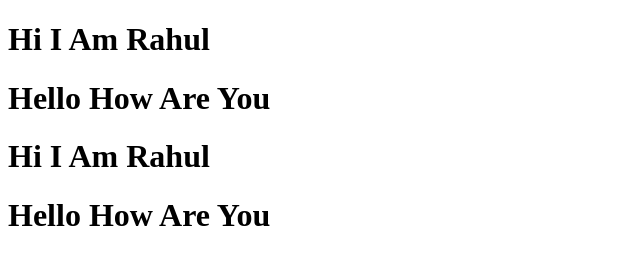
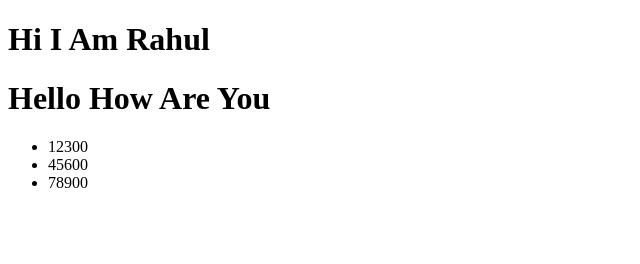
Before and after one commit to rahulshermale/Git_Hub_Practice, a plain HTML site: page Demo1.html in a window 1280 px wide. Shown: the whole page, without its empty margins (0-640 px from the left). Drawn offline with Linux system fonts and the light colour scheme.

Commit message:
Add Number

```diff
--- a/Demo1.html
+++ b/Demo1.html
@@ -10,9 +10,11 @@
         <h1>Hi I Am Rahul</h1>
 
     <h1>   Hello How Are You</h1>
-      <h1>Hi I Am Rahul</h1>
-
-    <h1>   Hello How Are You</h1>
+      <UL>
+        <li> 12300</li>
+        <li>45600</li>
+        <li>78900</li>
+      </UL>
     </div>
 </body>
 </html>
```
